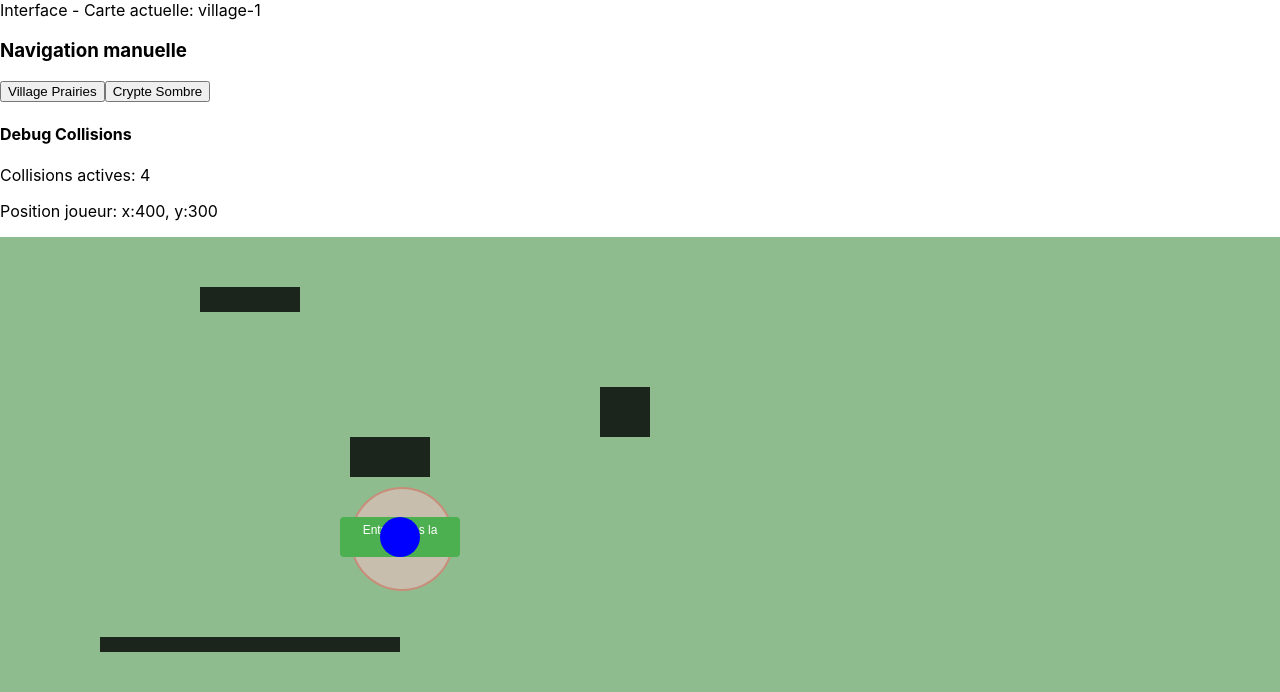
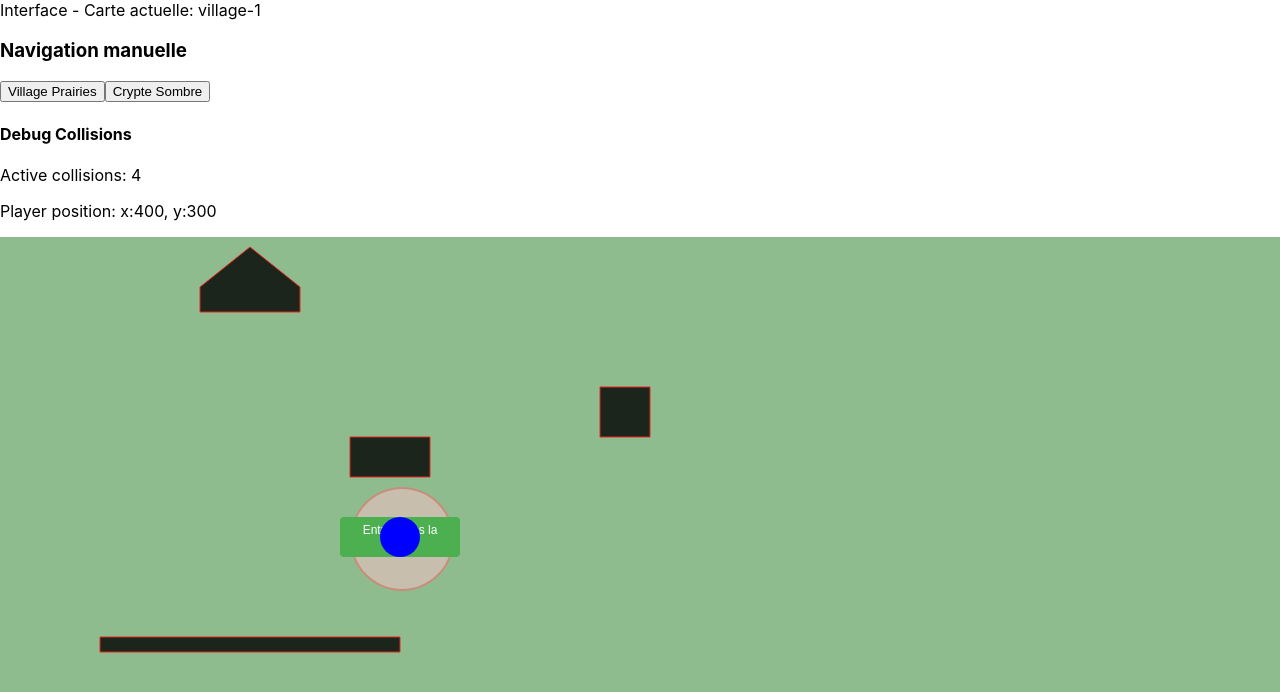
Before and after one commit to RayanDaouk/webGame, a React (Create React App) app: page / in a window 1280 px wide. Shown: the top 692 px of the page. Built offline with nearby package versions, Linux system fonts and the light colour scheme.

Commit message:
polygonal collision WIP

```diff
--- a/src/App.css
+++ /dev/null
@@ -1,3 +0,0 @@
-.game-container {
-  position: relative;
-}
--- a/src/App.tsx
+++ b/src/App.tsx
@@ -6,7 +6,7 @@ import CameraFollower from './components/cameraFollower/cameraFollower';
 import Collision from './components/collision/collision';
 import { useCollision } from './hooks/useCollision';
 import { Position } from './types/position';
-import { CollisionBox } from './types/map';
+import { CollisionPolygon } from './types/map';
 import { loadMap } from './data/mapRegistry';
 
 function App() {
@@ -14,7 +14,7 @@ function App() {
   const [currentMapId, setCurrentMapId] = useState('village-1');
   const [cameraPosition, setCameraPosition] = useState({ x: 0, y: 0 });
   const [playerVisionScope, setPlayerVisionScope] = useState<number>(0);
-  const [currentMapCollisions, setCurrentMapCollisions] = useState<CollisionBox[]>([]);
+  const [currentMapCollisions, setCurrentMapCollisions] = useState<CollisionPolygon[]>([]);
 
   const playerRef = useRef<HTMLDivElement | null>(null);
   const mapRef = useRef<HTMLDivElement | null>(null);
@@ -92,8 +92,8 @@ function App() {
         </div>
         <div>
           <h4>Debug Collisions</h4>
-          <p>Collisions actives: {currentMapCollisions.length}</p>
-          <p>Position joueur: x:{Math.round(tokenPosition.x)}, y:{Math.round(tokenPosition.y)}</p>
+          <p>Active collisions: {currentMapCollisions.length}</p>
+          <p>Player position: x:{Math.round(tokenPosition.x)}, y:{Math.round(tokenPosition.y)}</p>
         </div>
       </div>
       <CameraFollower
@@ -128,3 +128,11 @@ function App() {
 }
 
 export default App;
+
+// Bug:
+// Parfois, après avoir déplacé playerToken, current-map continue de calculer
+// sa translation. -> A corriger dans cameraFallower, ça calcule
+// à l'infini quand il y a le charactère "e" dans le calcule.
+
+// La collision polygonale manque de précision.
+// Ajouter un effet de glissement (test x & y)
--- a/src/components/collision/collision.module.scss
+++ b/src/components/collision/collision.module.scss
@@ -1,9 +1,10 @@
 .collision {
-  width: 100px;
-  height: 25px;
-  background-color: black;
+  // width: 100px;
+  // height: 25px;
+  fill: black;
+  stroke: red;
   opacity: .8;
   position: absolute;
-  top: 50px;
-  left: 200px;
+  // top: 50px;
+  // left: 200px;
 }
--- a/src/components/collision/collision.tsx
+++ b/src/components/collision/collision.tsx
@@ -1,39 +1,32 @@
-import React, { RefObject } from "react";
-import { Position } from "../../types/position";
-import style from './collision.module.scss';
+import React from 'react';
+import styles from './collision.module.scss';
+import { CollisionPolygon } from '../../types/map';
+import { Position } from '../../types/position';
 
-interface CollisionBox {
-  id: string;
-  x: number;
-  y: number;
-  width: number;
-  height: number;
+interface Props {
+  mapRef: React.RefObject<HTMLDivElement | null>;
+  currentMapId: string;
+  playerPosition: Position;
+  collisionBoxes: CollisionPolygon[];
 }
 
-interface CollisionProps {
-  mapRef: RefObject<HTMLDivElement | null>;
-  currentMapId: string;
-  playerPosition: Position;
-  collisionBoxes: CollisionBox[];
-}
-
-const Collision = ({ mapRef, currentMapId, playerPosition, collisionBoxes }: CollisionProps) => {
+const Collision = ({ mapRef, collisionBoxes }: Props) => {
   return (
-    <div className="collision-container">
-      {collisionBoxes.map((box) => (
-        <div
-          key={box.id}
-          className={style.collision}
-          style={{
-            left: `${box.x}px`,
-            top: `${box.y}px`,
-            width: `${box.width}px`,
-            height: `${box.height}px`,
-            position: 'absolute',
-          }}
+    <svg
+      className={styles.collisionOverlay}
+      width="100%"
+      height="100%"
+      style={{ position: 'absolute', top: 0, left: 0, pointerEvents: 'none' }}
+    >
+      {/* Draw each polygon */}
+      {collisionBoxes.map((poly, index) => (
+        <polygon
+          key={poly.id || index}
+          points={poly.points.map(p => `${p.x},${p.y}`).join(' ')}
+          className={styles.collision}
         />
       ))}
-    </div>
+    </svg>
   );
 };
 
--- a/src/data/maps/dungeons/dungeon1.ts
+++ b/src/data/maps/dungeons/dungeon1.ts
@@ -1,5 +1,5 @@
 import { MapData } from '../../../types/map';
-// Are you lost? Get more infos on village1.ts :)
+
 export const dungeon1: MapData = {
   id: 'dungeon-1',
   name: 'Crypte Sombre',
@@ -13,49 +13,54 @@ export const dungeon1: MapData = {
       position: { x: 200, y: 200 },
       label: 'Sortir du donjon',
       size: { width: 120, height: 40 },
-      spawnPosition: { x: 400, y: 300 },
-    },
+      spawnPosition: { x: 400, y: 300 }
+    }
   ],
   collisions: [
     {
       id: 'dungeon-wall-north',
-      x: 100,
-      y: 100,
-      width: 200,
-      height: 30,
-      type: 'wall'
+      points: [
+        { x: 100, y: 100 },
+        { x: 300, y: 100 },
+        { x: 300, y: 130 },
+        { x: 100, y: 130 }
+      ]
     },
     {
       id: 'dungeon-wall-east',
-      x: 500,
-      y: 150,
-      width: 30,
-      height: 150,
-      type: 'wall'
+      points: [
+        { x: 500, y: 150 },
+        { x: 530, y: 150 },
+        { x: 530, y: 300 },
+        { x: 500, y: 300 }
+      ]
     },
     {
       id: 'dungeon-pillar-1',
-      x: 300,
-      y: 400,
-      width: 40,
-      height: 40,
-      type: 'obstacle'
+      points: [
+        { x: 300, y: 400 },
+        { x: 340, y: 400 },
+        { x: 340, y: 440 },
+        { x: 300, y: 440 }
+      ]
     },
     {
       id: 'dungeon-pillar-2',
-      x: 450,
-      y: 400,
-      width: 40,
-      height: 40,
-      type: 'obstacle'
+      points: [
+        { x: 450, y: 400 },
+        { x: 490, y: 400 },
+        { x: 490, y: 440 },
+        { x: 450, y: 440 }
+      ]
     },
     {
       id: 'dungeon-altar',
-      x: 250,
-      y: 600,
-      width: 120,
-      height: 80,
-      type: 'obstacle'
+      points: [
+        { x: 250, y: 600 },
+        { x: 370, y: 600 },
+        { x: 370, y: 680 },
+        { x: 250, y: 680 }
+      ]
     }
   ]
 };
--- a/src/data/maps/villages/village1.ts
+++ b/src/data/maps/villages/village1.ts
@@ -25,35 +25,40 @@ export const village1: MapData = {
   collisions: [
     {
       id: 'village-house-1',
-      x: 200,
-      y: 50,
-      width: 100,
-      height: 25,
-      type: 'wall'
+      points: [
+        { x: 200, y: 50 },
+        { x: 250, y: 10 },
+        { x: 300, y: 50 },
+        { x: 300, y: 75 },
+        { x: 200, y: 75 }
+      ]
     },
     {
       id: 'village-well',
-      x: 350,
-      y: 200,
-      width: 80,
-      height: 40,
-      type: 'obstacle'
+      points: [
+        { x: 350, y: 200 },
+        { x: 430, y: 200 },
+        { x: 430, y: 240 },
+        { x: 350, y: 240 }
+      ]
     },
     {
       id: 'village-fence',
-      x: 100,
-      y: 400,
-      width: 300,
-      height: 15,
-      type: 'barrier'
+      points: [
+        { x: 100, y: 400 },
+        { x: 400, y: 400 },
+        { x: 400, y: 415 },
+        { x: 100, y: 415 }
+      ]
     },
     {
       id: 'village-tree-1',
-      x: 600,
-      y: 150,
-      width: 50,
-      height: 50,
-      type: 'obstacle'
+      points: [
+        { x: 600, y: 150 },
+        { x: 650, y: 150 },
+        { x: 650, y: 200 },
+        { x: 600, y: 200 }
+      ]
     }
   ]
 };
--- a/src/hooks/useCollision.ts
+++ b/src/hooks/useCollision.ts
@@ -1,97 +1,85 @@
-import { useRef, useCallback } from 'react';
+import { useRef } from 'react';
 import { Position } from '../types/position';
 
-interface CollisionBox {
-  id: string;
-  x: number;
-  y: number;
-  width: number;
-  height: number;
+// Nouvelle structure : chaque "box" est un polygone défini par une série de points
+type Point = { x: number; y: number };
+
+interface CollisionPolygon {
+  id?: string;
+  points: Point[];
 }
 
-interface CollisionConfig {
+interface UseCollisionProps {
   playerSize: { width: number; height: number };
-  collisionBoxes: CollisionBox[];
-  isPlayerCentered?: boolean;
+  collisionBoxes: CollisionPolygon[];
+  isPlayerCentered: boolean;
 }
 
-export const useCollision = (config: CollisionConfig) => {
-  const { playerSize, collisionBoxes, isPlayerCentered = false } = config;
-  const previousPosition = useRef<Position>({ x: 0, y: 0 });
+export function useCollision({
+  playerSize,
+  collisionBoxes,
+  isPlayerCentered
+}: UseCollisionProps) {
+  // Position précédente du joueur stockée entre les frames
+  const previousPositionRef = useRef<Position>({ x: 0, y: 0 });
 
-  // Detect collision between player and box
-  const checkCollision = useCallback((playerPos: Position, collisionBox: CollisionBox): boolean => {
-    let playerLeft: number;
-    let playerTop: number;
+  // Fonction de base pour tester si un point est à l'intérieur d'un polygone
+  // via l’algorithme du rayon (ray-casting algorithm)
+  const isPointInPolygon = (point: Point, polygon: Point[]): boolean => {
+    let inside = false;
+    const { x, y } = point;
+    const len = polygon.length;
 
-    if (isPlayerCentered) {
-      // if playerToken is centered, adapte:
-      playerLeft = playerPos.x - playerSize.width / 2;
-      playerTop = playerPos.y - playerSize.height / 2;
-    } else {
-      playerLeft = playerPos.x;
-      playerTop = playerPos.y;
+    for (let i = 0, j = len - 1; i < len; j = i++) {
+      const xi = polygon[i].x, yi = polygon[i].y;
+      const xj = polygon[j].x, yj = polygon[j].y;
+
+      const intersect =
+        yi > y !== yj > y &&
+        x < ((xj - xi) * (y - yi)) / (yj - yi) + xi;
+
+      if (intersect) inside = !inside;
     }
 
-    // calculate PlayerToken collision
-    const playerRight = playerLeft + playerSize.width;
-    const playerBottom = playerTop + playerSize.height;
-    // Calculate box collision
-    const boxLeft = collisionBox.x;
-    const boxRight = collisionBox.x + collisionBox.width;
-    const boxTop = collisionBox.y;
-    const boxBottom = collisionBox.y + collisionBox.height;
+    return inside;
+  };
 
-    // Collision AABB detection
-    return (
-      playerLeft < boxRight &&
-      playerRight > boxLeft &&
-      playerTop < boxBottom &&
-      playerBottom > boxTop
-    );
-  }, [playerSize, isPlayerCentered]);
+  // Détermine si la nouvelle position est en collision avec un ou plusieurs polygones
+const isColliding = (position: Position): boolean => {
+  const offsetX = isPlayerCentered ? playerSize.width / 2 : 0;
+  const offsetY = isPlayerCentered ? playerSize.height / 2 : 0;
 
-  // Checking all collisions on current map
-  const checkAllCollisions = useCallback((playerPos: Position): boolean => {
-    return collisionBoxes.some(box => checkCollision(playerPos, box));
-  }, [collisionBoxes, checkCollision]);
+  // Coins du joueur autour de sa position
+  const topLeft: Point = { x: position.x - offsetX, y: position.y - offsetY };
+  const topRight: Point = { x: position.x + offsetX, y: position.y - offsetY };
+  const bottomLeft: Point = { x: position.x - offsetX, y: position.y + offsetY };
+  const bottomRight: Point = { x: position.x + offsetX, y: position.y + offsetY };
 
-  // Checking if pos of PlayerToken is on a collisionBoxe
-  const validatePosition = useCallback((newPos: Position): Position => {
-    if (!checkAllCollisions(newPos)) {
-      previousPosition.current = newPos;
-      return newPos; // no match? => can move.
+  const pointsToTest = [topLeft, topRight, bottomLeft, bottomRight];
+
+  return collisionBoxes.some(polygon =>
+    pointsToTest.some(point => isPointInPolygon(point, polygon.points))
+  );
+};
+
+  // Fonction principale de validation de position: elle vérifie la collision et ajuste la position si nécessaire
+  const validatePosition = (newPosition: Position): Position => {
+    if (!isColliding(newPosition)) {
+      return newPosition;
+    } else {
+      // Si la position est invalide (collision), on revient à la position précédente connue
+      return previousPositionRef.current;
     }
+  };
 
-    // If collision, try to slide along borders
-    const prevPos = previousPosition.current;
+  // Permet de mettre à jour la référence de position précédente
+  const updatePreviousPosition = (position: Position) => {
+    previousPositionRef.current = position;
+  };
 
-    // Try to move X only (keep previous Y)
-    const posWithOldY = { x: newPos.x, y: prevPos.y };
-    if (!checkAllCollisions(posWithOldY)) {
-      previousPosition.current = posWithOldY;
-      return posWithOldY;
-    }
-
-    // Try to move y only (keep previous X)
-    const posWithOldX = { x: prevPos.x, y: newPos.y };
-    if (!checkAllCollisions(posWithOldX)) {
-      previousPosition.current = posWithOldX;
-      return posWithOldX;
-    }
-
-    // X and y are stuck? Keep current pos.
-    return prevPos;
-  }, [checkAllCollisions]);
-
-  // Update pos ref
-  const updatePreviousPosition = useCallback((position: Position) => {
-    previousPosition.current = position;
-  }, []);
-
+  // Ce hook expose les fonctions nécessaires à l’extérieur
   return {
     validatePosition,
-    updatePreviousPosition,
-    checkCollision: checkAllCollisions
+    updatePreviousPosition
   };
-};
+}
--- a/src/index.css
+++ b/src/index.css
@@ -11,3 +11,16 @@ code {
   font-family:
     source-code-pro, Menlo, Monaco, Consolas, 'Courier New', monospace;
 }
+
+html {
+  overflow: hidden;
+}
+
+.hud {
+  z-index: 1;
+}
+
+.game-container,
+.hud  {
+  position: relative;
+}
```
Also changed, not shown: src/types/map.ts (+5 -9 lines).
